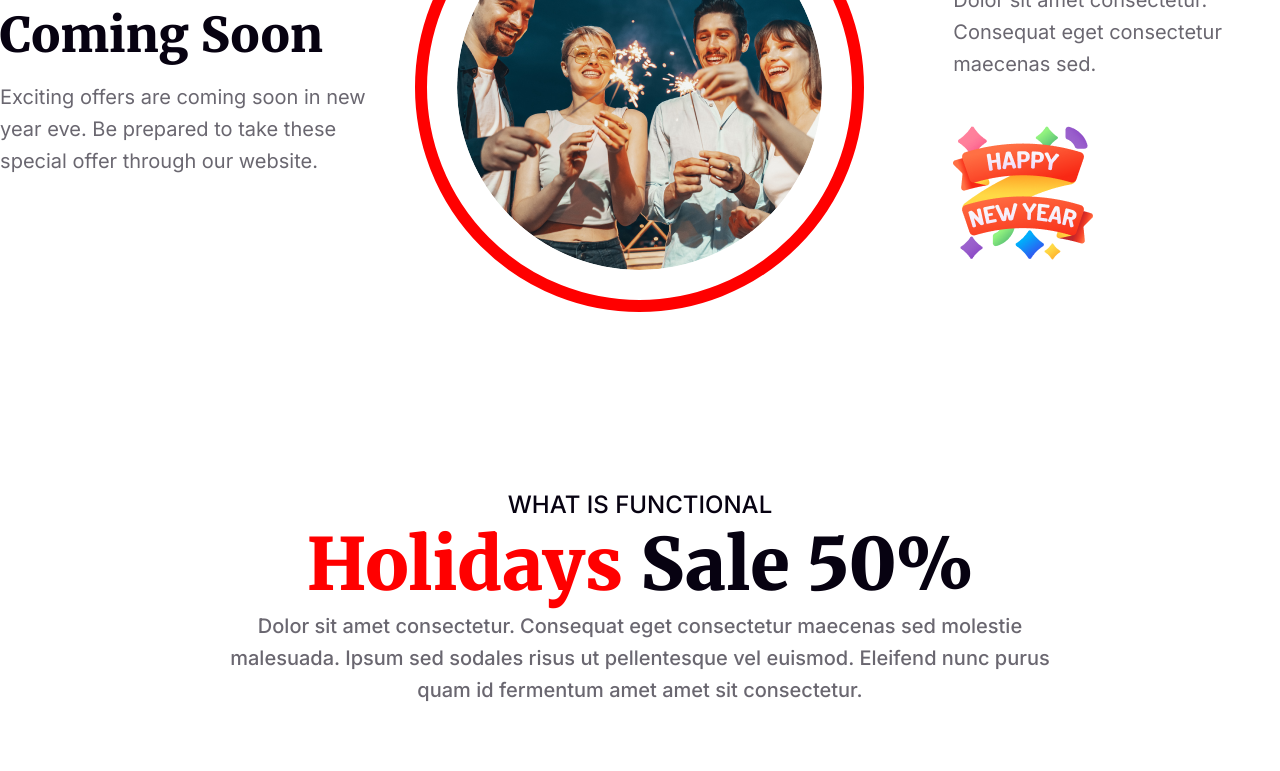
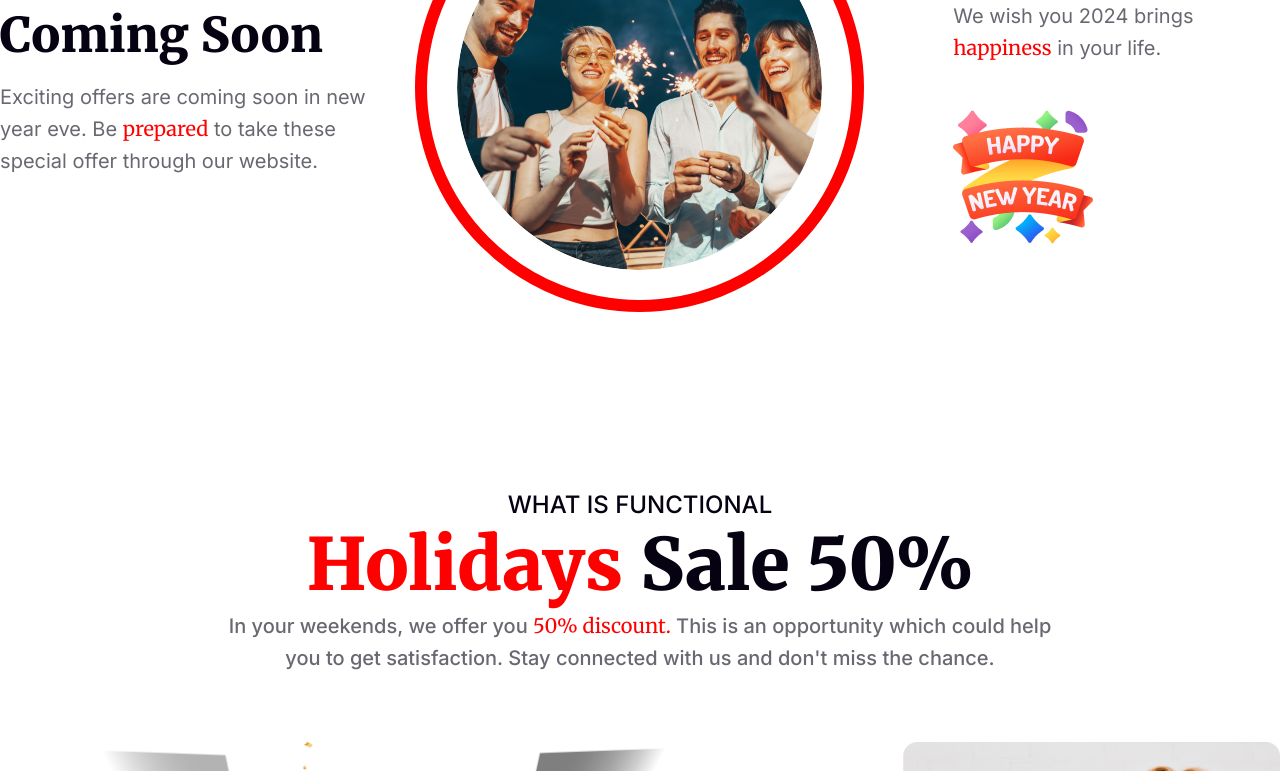
Before and after one commit to Hussain-Shamim/my-first-assign-ment-01, a plain HTML site: page index.html in a window 1280 px wide. Shown: the part 3137-3908 px from the top of the page. Drawn offline with Linux system fonts and the light colour scheme.

Commit message:
added the paragraphs

```diff
--- a/index.html
+++ b/index.html
@@ -88,7 +88,7 @@
                     <div class="comming_left">
                         <h4>NEW BEST OFFER</h4>
                         <h3>Coming Soon</h3>
-                        <p>Exciting offers are coming soon in new year eve. Be prepared to take these special offer through our website. </p>
+                        <p>Exciting offers are coming soon in new year eve. Be <span style="color: red;">prepared</span> to take these special offer through our website. </p>
                     </div>
                     <div class="comming_center">
                         <div class="commingc_center_img">
@@ -97,7 +97,7 @@
                     </div>
                     <div class="comming_right">
                         <h3>2024</h3>
-                        <p>Dolor sit amet consectetur. Consequat eget consectetur maecenas sed.</p>
+                        <p>We wish you 2024 brings <span style="color: red;">happiness</span> in your life.</p>
                         <img src="img/Group 96.png" alt="">
                     </div>
                 </div>
@@ -111,7 +111,7 @@
                     <div class="holydays_text">
                         <h4>WHAT IS FUNCTIONAL</h4>
                         <h2><span class="big_red">Holidays</span> Sale 50%</h2>
-                        <p>Dolor sit amet consectetur. Consequat eget consectetur maecenas sed molestie malesuada. Ipsum sed sodales risus ut pellentesque vel euismod. Eleifend nunc purus quam id fermentum amet amet sit consectetur.</p>
+                        <p>In your weekends, we offer you <span style="color: red;">50% discount.</span> This is an opportunity which could help you to get satisfaction. Stay connected with us and don't miss the chance.</p>
                     </div>
                     <div class="holydays_image">
                         <div class="image_left">
@@ -135,7 +135,7 @@
                     <div class="portfolio_head">
                         <h4>THE BEST GIFTS</h4>
                         <h2>Our Awesome Portfolio</h2>
-                        <p>Dolor sit amet consectetur. Consequat eget consectetur maecenas sed molestie malesuada. Ipsum sed sodales risus ut pellentesque vel euismod. </p>
+                        <p>We have an amazing display where you can choose your products according to your taste. Buy your product now. </p>
                     </div>
                     <div class="portfolio_img_col_1">
                         <img src="img/Rectangle 3.png" alt="">
@@ -163,7 +163,7 @@
                     <div class="newsletter_text">
                         <img src="img/Group 61.png" alt="">
                         <h3>Subscribe Newsletter</h3>
-                        <p>Dolor sit amet consectetur. Consequat eget consectetur maecenas sed molestie malesuada. Ipsum sed sodales risus ut pellentesque vel euismod. </p>
+                        <p>To get updated, subscribe our newsletter right now so that you could not miss any notification from our website. </p>
                         <div class="newsletter_form">
                             <form action="">
                                 <input type="text" placeholder="user@gmail.com">
```
